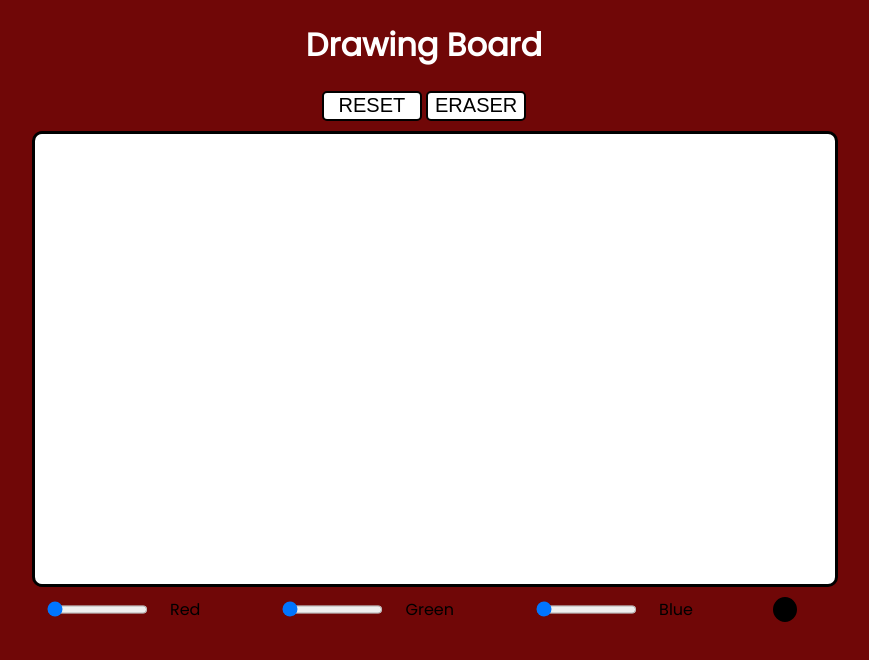
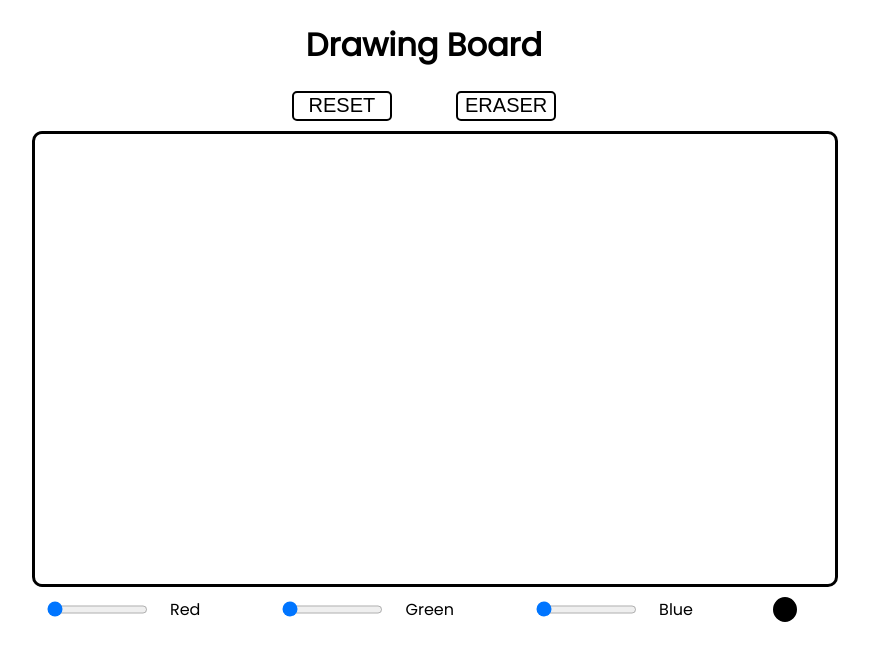
Before and after one commit to c0deek/js-projects, a plain HTML site: page drawingBoard/index.html in a window 1280 px wide. Shown: the whole page, without its empty margins (216-1085 px from the left). Drawn offline with nearby package versions, Linux system fonts and the light colour scheme.

Commit message:
drawingBoard: css fixes

```diff
--- a/drawingBoard/assets/css/style.css
+++ b/drawingBoard/assets/css/style.css
@@ -2,13 +2,10 @@ body {
 	font-family: 'poppins';
 	text-align: center;
 	align-items: center;
-	background: rgb(112, 7, 7);
-
 }
 
 h1 {
 	text-align: center;
-	color: white;
 }
 
 canvas {
@@ -16,12 +13,12 @@ canvas {
 	display: block;
 	border: 3px solid black;
 	border-radius: 10px;
-	background: white;
 	cursor: url("https://img.icons8.com/metro/26/000000/pencil.png"), auto;
 }
 
 button {
 	background: white;
+	margin: 0 30px;
 	border: 2px solid black;
 	border-radius: 5px;
 	height: 30px;
--- a/drawingBoard/index.html
+++ b/drawingBoard/index.html
@@ -12,7 +12,7 @@
 	<button id="reset">RESET</button>
 	<button id="erase">ERASER</button>
 
-	<canvas id="canvas" width="800%" height="450px">
+	<canvas id="canvas" width="800px" height="450px">
 		Sorry! No support from browser.
 	</canvas>
 
```
